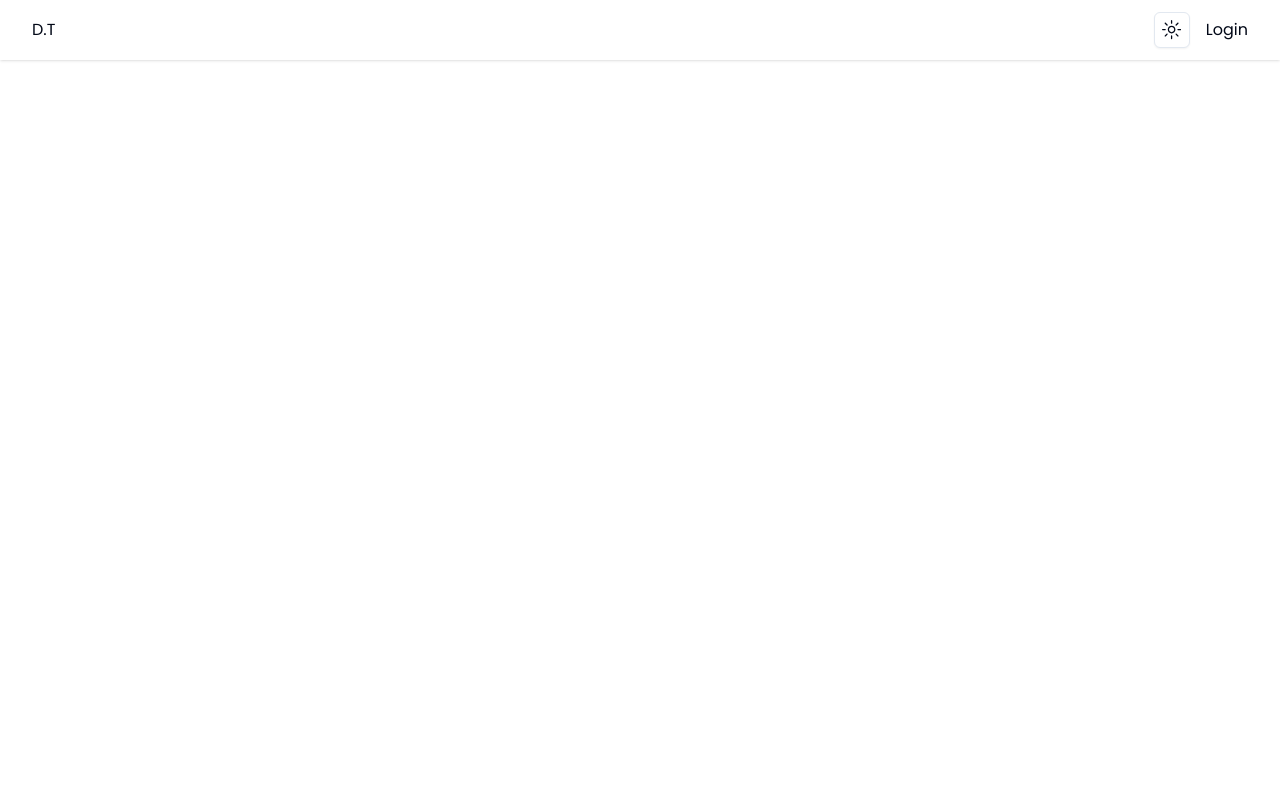
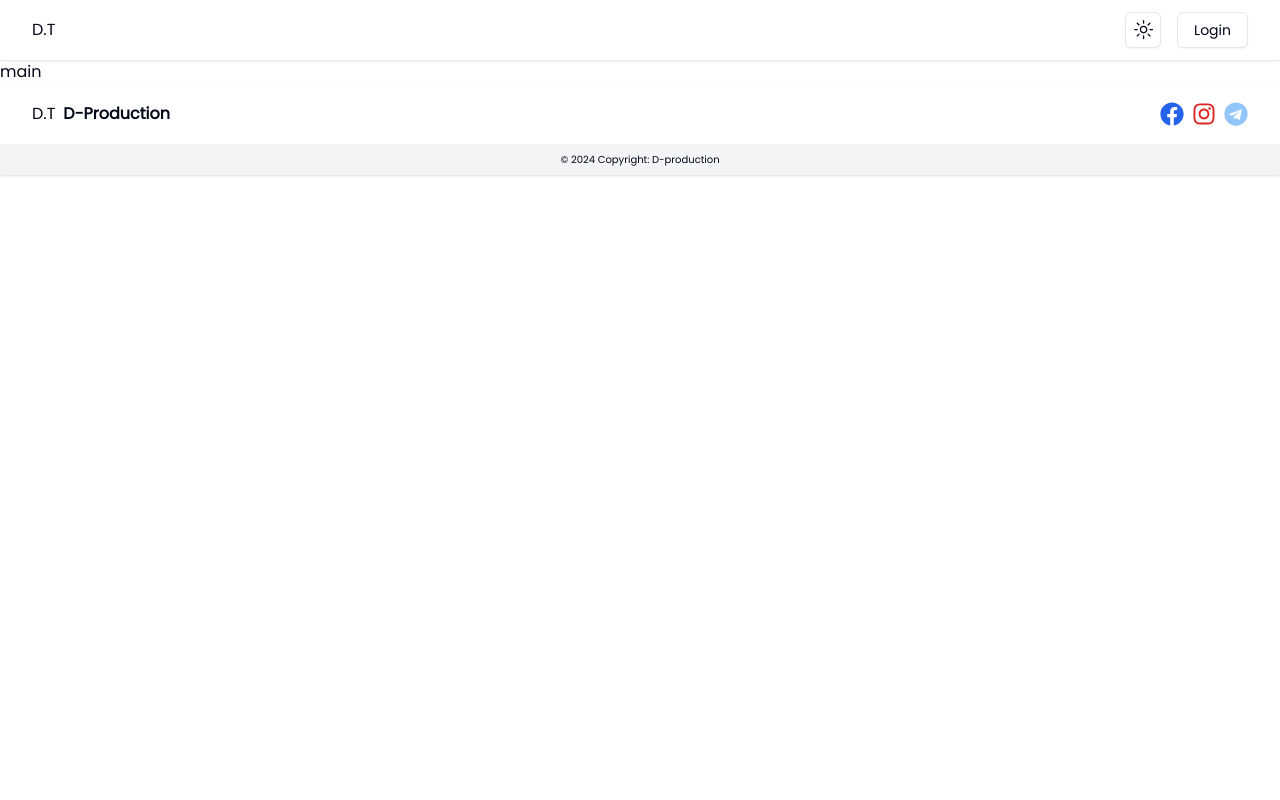
Before and after one commit to dsabirbaev/Todo-NextJs, a Next.js app: page / in a window 1280 px wide. Shown: the top 800 px of the page. Built offline with nearby package versions, Linux system fonts and the light colour scheme.

Commit message:
fixed routing

```diff
--- /dev/null
+++ b/src/app/(home)/layout.tsx
@@ -0,0 +1,20 @@
+import Header from "@/components/Header";
+import Footer from "@/components/Footer";
+
+
+
+export default function HomeLayout({
+  children,
+}: {
+  children: React.ReactNode
+}) {
+  return (
+    <>
+       <Header />
+       <main className="h-full">
+           {children}
+       </main>
+       <Footer />
+    </>
+  )
+}
--- /dev/null
+++ b/src/app/(home)/page.tsx
@@ -0,0 +1,10 @@
+
+
+
+export default function Home() {
+  return (
+    <div className="min-h-full">
+      main
+    </div>
+  );
+}
--- a/src/app/layout.tsx
+++ b/src/app/layout.tsx
@@ -1,8 +1,7 @@
 import type { Metadata } from "next";
 import { Poppins } from "next/font/google";
 import "./globals.css";
-import Header from "@/components/Header";
-import Footer from "@/components/Footer";
+
 import { ThemeProvider } from "@/components/theme-provider"
 
 const poppins = Poppins({ subsets: ["latin"], weight: "400" });
@@ -26,9 +25,9 @@ export default function RootLayout({
           enableSystem
           disableTransitionOnChange
         >
-            <Header/>
+
             {children}
-            <Footer/>
+
         </ThemeProvider>
         </body>
     </html>
--- /dev/null
+++ b/src/app/login/layout.tsx
@@ -0,0 +1,24 @@
+import type { Metadata } from "next";
+import { Poppins } from "next/font/google";
+
+
+
+const poppins = Poppins({ subsets: ["latin"], weight: "400" });
+
+export const metadata: Metadata = {
+  title: "Login | Todo",
+  description: "Login todo",
+};
+
+export default function LoginLayout({
+  children,
+}: Readonly<{
+  children: React.ReactNode;
+}>) {
+  return (
+        <section className={poppins.className}>
+            {children}
+        </section>
+
+  );
+}
--- /dev/null
+++ b/src/app/login/page.tsx
@@ -0,0 +1,15 @@
+
+
+import Link from "next/link";
+
+const Login = () => {
+  return (
+    <Link href={'/'}>
+        back
+      </Link>
+
+
+  )
+}
+
+export default Login;
--- a/src/app/page.tsx
+++ /dev/null
@@ -1,9 +0,0 @@
-import Image from "next/image";
-
-export default function Home() {
-  return (
-    <main className="flex min-h-screen flex-col items-center justify-between p-24">
-
-    </main>
-  );
-}
--- a/src/components/Header.tsx
+++ b/src/components/Header.tsx
@@ -1,5 +1,6 @@
 import Link from "next/link"
 import { ModeToggle } from "./theme-toggle"
+import { Button } from "@/components/ui/button"
 const Header = () => {
   return (
     <header className="shadow">
@@ -10,9 +11,12 @@ const Header = () => {
 
         <div className="flex items-center gap-x-4">
            <ModeToggle/>
-            <button>
+           <Button variant="outline">
+              <Link href={'/login'}>
                 Login
-            </button>
+              </Link>
+            </Button>
+
         </div>
        </div>
     </header>
```
